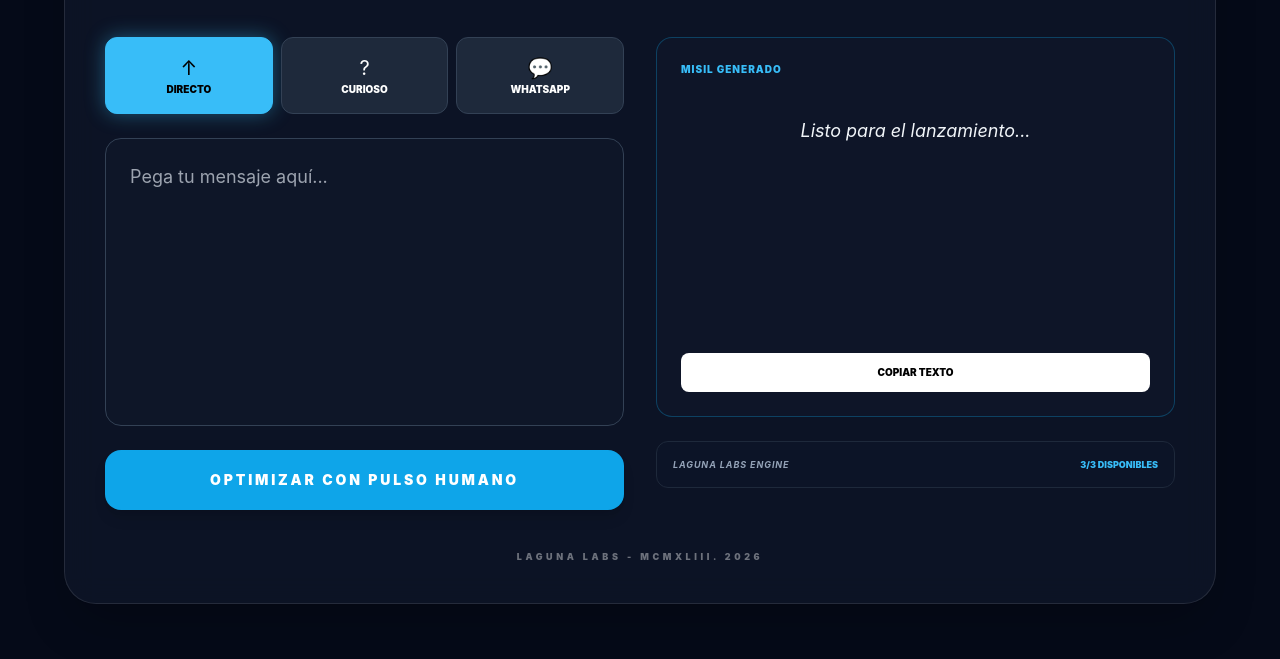
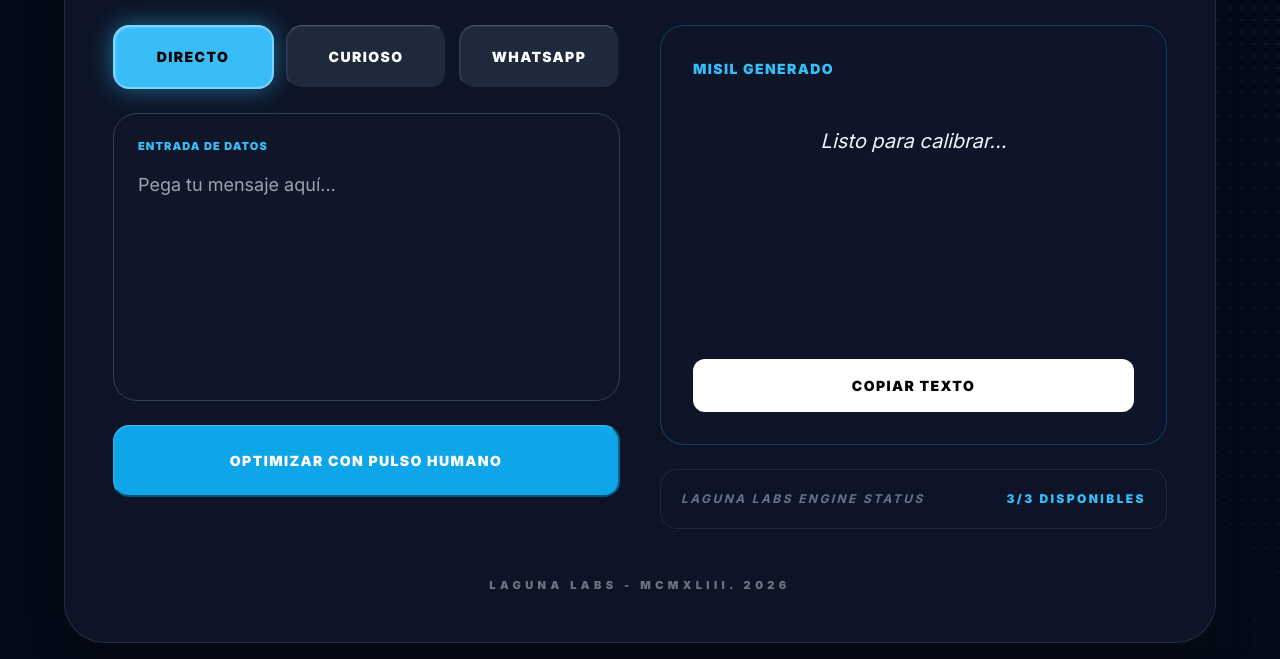
Before and after one commit to icgcreatividadtaller-PRO/unrobotized-pro, a website: page index.html in a window 1280 px wide. Shown: the part 154-813 px from the top of the page. Drawn offline with nearby package versions, Linux system fonts and the light colour scheme.

Commit message:
Update index.html

```diff
--- a/index.html
+++ b/index.html
@@ -6,82 +6,149 @@
     <title>UnRobotized PRO | Laguna Labs</title>
     <script src="https://cdn.tailwindcss.com"></script>
     <style>
-        body { background-color: #050a18; color: #ffffff; font-family: 'Inter', sans-serif; overflow-x: hidden; }
-        .glass-panel { background: rgba(15, 23, 42, 0.75); backdrop-filter: blur(15px); border: 1px solid rgba(255, 255, 255, 0.1); border-radius: 2rem; }
-        .btn-mode { background: #1e293b; border: 1px solid #334155; transition: 0.3s; }
-        .btn-mode.active { background: #38bdf8; color: #000; border-color: #38bdf8; box-shadow: 0 0 20px rgba(56, 189, 248, 0.4); }
+        @import url('https://fonts.googleapis.com/css2?family=Inter:wght@400;700;900&display=swap');
 
-        /* EL SATÉLITE PRO */
-        @keyframes orbit {
-            0% { transform: rotate(0deg) translateX(45px) rotate(0deg); }
-            100% { transform: rotate(360deg) translateX(45px) rotate(-360deg); }
+        body {
+            background-color: #050a18;
+            color: #ffffff;
+            font-family: 'Inter', sans-serif;
+            overflow-x: hidden;
+            position: relative;
         }
-        .sat-orbiter { display: none; position: absolute; top: 50%; left: 50%; width: 12px; height: 12px; background: #38bdf8; border-radius: 50%; box-shadow: 0 0 20px #38bdf8; animation: orbit 1s linear infinite; z-index: 50; }
-        .sat-center { display: none; position: absolute; top: 50%; left: 50%; transform: translate(-50%, -50%); width: 25px; height: 25px; background: rgba(56, 189, 248, 0.1); border-radius: 50%; filter: blur(5px); z-index: 40; }
+
+        /* EFECTO HALF-TONE DIAGONAL (Punto 2) */
+        body::before {
+            content: "";
+            position: fixed;
+            top: 0; left: 0; width: 100%; height: 100%;
+            background-image: radial-gradient(rgba(56, 189, 248, 0.15) 1.5px, transparent 1.5px);
+            background-size: 12px 12px;
+            mask-image: linear-gradient(225deg, rgba(0,0,0,1) 0%, rgba(0,0,0,0) 70%);
+            -webkit-mask-image: linear-gradient(225deg, rgba(0,0,0,1) 0%, rgba(0,0,0,0) 70%);
+            pointer-events: none;
+            z-index: -1;
+        }
+
+        .glass-panel {
+            background: rgba(15, 23, 42, 0.85);
+            backdrop-filter: blur(20px);
+            border: 1px solid rgba(255, 255, 255, 0.1);
+            border-radius: 2.5rem;
+        }
+
+        /* BEVEL & EMBOSS TIPO PHOTOSHOP (Punto 3) */
+        .btn-bevel {
+            background: #1e293b;
+            border-top: 1px solid rgba(255, 255, 255, 0.2);
+            border-left: 1px solid rgba(255, 255, 255, 0.1);
+            border-bottom: 2px solid rgba(0, 0, 0, 0.5);
+            border-right: 2px solid rgba(0, 0, 0, 0.4);
+            box-shadow: inset 1px 1px 0px rgba(255, 255, 255, 0.05);
+            transition: all 0.2s ease;
+        }
+        .btn-bevel:active {
+            border-top: 2px solid rgba(0, 0, 0, 0.5);
+            border-left: 2px solid rgba(0, 0, 0, 0.4);
+            border-bottom: 1px solid rgba(255, 255, 255, 0.1);
+            border-right: 1px solid rgba(255, 255, 255, 0.1);
+            transform: translateY(1px);
+        }
+        .btn-bevel.active {
+            background: #38bdf8;
+            color: #000;
+            border-color: #7dd3fc;
+            box-shadow: 0 0 25px rgba(56, 189, 248, 0.5), inset 1px 1px 2px rgba(255,255,255,0.5);
+        }
+
+        /* SATÉLITE ORBITANDO LENTAMENTE (Punto 3) */
+        @keyframes slow-orbit {
+            0% { transform: rotate(0deg) translateX(35px) rotate(0deg); }
+            100% { transform: rotate(360deg) translateX(35px) rotate(-360deg); }
+        }
+        .sat-loader {
+            display: none;
+            position: absolute;
+            top: 25px; left: 50%;
+            width: 24px; height: 24px;
+            animation: slow-orbit 3s linear infinite;
+            z-index: 100;
+        }
+
+        /* TAMAÑOS DE TEXTO CALIBRADOS (Punto 4) */
+        .text-action { font-size: 14px; font-weight: 900; letter-spacing: 0.1em; text-transform: uppercase; }
+        .text-engine { font-size: 12px; font-weight: 700; letter-spacing: 0.2em; text-transform: uppercase; }
+        .text-footer { font-size: 11px; font-weight: 900; letter-spacing: 0.4em; text-transform: uppercase; }
     </style>
 </head>
-<body class="min-h-screen flex items-center justify-center p-4 md:p-8">
+<body class="min-h-screen flex items-center justify-center p-4">
 
-    <div class="max-w-6xl w-full glass-panel p-6 md:p-10 shadow-2xl relative">
+    <div class="max-w-6xl w-full glass-panel p-8 md:p-12 shadow-2xl relative">
 
-        <div class="text-center mb-10">
-            <h1 class="text-3xl md:text-5xl font-black italic tracking-tighter mb-1 uppercase text-white">
-                UnRobotized <span class="text-sky-400">PRO</span>
-            </h1>
-            <p class="text-[9px] md:text-xs uppercase tracking-[0.2em] font-bold text-slate-400">
-                TRANSFORMA MENSAJES FRÍOS EN APERTURAS DE ALTO VALOR
-            </p>
+        <div class="flex flex-col items-center justify-center mb-10">
+            <div class="flex items-center gap-4 mb-2">
+                <svg width="40" height="40" viewBox="0 0 100 100" class="text-sky-400 fill-current">
+                    <path d="M75,30 L65,20 L45,40 L55,50 Z M40,55 L30,45 C25,50 22,55 20,62 C18,70 20,78 25,83 C30,88 38,90 46,88 C53,86 58,83 63,78 L53,68 Z M85,40 L75,30 M60,15 L50,5 M20,62 A35,35 0 0 0 10,75 M30,45 A35,35 0 0 0 17,35"/>
+                </svg>
+                <h1 class="text-4xl md:text-5xl font-black italic tracking-tighter text-white">
+                    UnRobotized <span class="text-sky-400">PRO</span>
+                </h1>
+            </div>
+            <p class="text-engine text-slate-400">Neural Humanizer Engine</p>
         </div>
 
-        <div class="grid grid-cols-1 lg:grid-cols-2 gap-8">
+        <div class="grid grid-cols-1 lg:grid-cols-2 gap-10">
 
             <div class="space-y-6">
-                <div class="flex gap-2">
-                    <button onclick="setMode('directo')" id="btn-directo" class="btn-mode active flex-1 py-4 rounded-xl flex flex-col items-center">
-                        <span class="text-xl">↑</span>
-                        <span class="text-[10px] font-black uppercase">Directo</span>
+                <div class="flex gap-3">
+                    <button onclick="setMode('directo')" id="btn-directo" class="btn-bevel active flex-1 py-5 rounded-2xl flex flex-col items-center text-action">
+                        <span>Directo</span>
                     </button>
-                    <button onclick="setMode('curioso')" id="btn-curioso" class="btn-mode flex-1 py-4 rounded-xl flex flex-col items-center">
-                        <span class="text-xl">?</span>
-                        <span class="text-[10px] font-black uppercase">Curioso</span>
+                    <button onclick="setMode('curioso')" id="btn-curioso" class="btn-bevel flex-1 py-5 rounded-2xl flex flex-col items-center text-action">
+                        <span>Curioso</span>
                     </button>
-                    <button onclick="setMode('whatsapp')" id="btn-whatsapp" class="btn-mode flex-1 py-4 rounded-xl flex flex-col items-center">
-                        <span class="text-xl">💬</span>
-                        <span class="text-[10px] font-black uppercase">WhatsApp</span>
+                    <button onclick="setMode('whatsapp')" id="btn-whatsapp" class="btn-bevel flex-1 py-5 rounded-2xl flex flex-col items-center text-action">
+                        <span>WhatsApp</span>
                     </button>
                 </div>
 
-                <div class="bg-slate-900/90 rounded-2xl border border-slate-700 p-6 h-64 md:h-72">
-                    <textarea id="inputText" class="w-full h-full bg-transparent outline-none resize-none text-base md:text-lg text-slate-200" placeholder="Pega tu mensaje aquí..."></textarea>
+                <div class="bg-slate-900/90 rounded-3xl border border-slate-700 p-6 h-72 shadow-inner">
+                    <label class="text-[11px] uppercase tracking-widest text-sky-400 font-black mb-4 block">Entrada de Datos</label>
+                    <textarea id="inputText" class="w-full h-48 bg-transparent outline-none resize-none text-lg text-slate-200" placeholder="Pega tu mensaje aquí..."></textarea>
                 </div>
 
-                <button onclick="checkAndExecute()" class="w-full py-5 bg-sky-500 text-white font-black rounded-2xl hover:bg-sky-400 transition-all uppercase tracking-[0.2em] shadow-lg text-sm">
+                <button onclick="checkAndExecute()" class="btn-bevel w-full py-6 bg-sky-500 text-white rounded-2xl text-action">
                     Optimizar con pulso humano
                 </button>
             </div>
 
             <div class="space-y-6 flex flex-col">
-                <div class="bg-slate-900/90 rounded-2xl border border-sky-500/30 p-6 min-h-[300px] md:min-h-[380px] flex flex-col relative overflow-hidden">
-                    <label class="text-[10px] uppercase tracking-widest text-sky-400 font-black mb-4 block">Misil Generado</label>
+                <div class="bg-slate-900/90 rounded-3xl border border-sky-500/30 p-8 min-h-[420px] flex flex-col relative overflow-hidden shadow-inner">
+                    <label class="text-action text-sky-400 mb-6 block">Misil Generado</label>
 
-                    <div class="sat-center" id="sat-center"></div>
-                    <div class="sat-orbiter" id="sat-orb"></div>
+                    <div id="sat-orb" class="sat-loader">
+                        <svg viewBox="0 0 100 100" class="text-sky-400 fill-current w-full h-full">
+                            <path d="M75,30 L65,20 L45,40 L55,50 Z M40,55 L30,45 M85,40 L75,30 M60,15 L50,5"/>
+                        </svg>
+                    </div>
 
                     <div class="flex-1 flex items-start justify-center text-center italic text-slate-100 overflow-y-auto">
-                        <p id="outputText" class="text-base md:text-lg leading-relaxed py-6 px-2">Listo para el lanzamiento...</p>
+                        <p id="outputText" class="text-lg md:text-xl leading-relaxed py-6">Listo para calibrar...</p>
                     </div>
-                    <button onclick="copyText()" class="mt-4 bg-white text-black py-3 rounded-lg font-black text-[10px] uppercase hover:bg-sky-400 transition-all">Copiar Texto</button>
+
+                    <button onclick="copyText()" class="mt-6 bg-white text-black py-4 rounded-xl text-action hover:bg-sky-400 transition-all">
+                        Copiar Texto
+                    </button>
                 </div>
 
-                <div class="bg-slate-900/50 rounded-xl border border-slate-800 p-4 flex justify-between items-center">
-                    <span class="text-[9px] uppercase tracking-widest text-slate-400 font-bold italic">Laguna Labs Engine</span>
-                    <span id="mission-count" class="text-[9px] font-black text-sky-400">3/3 DISPONIBLES</span>
+                <div class="bg-slate-900/50 rounded-2xl border border-slate-800 p-5 flex justify-between items-center">
+                    <span class="text-engine text-slate-500 italic">Laguna Labs Engine Status</span>
+                    <span id="mission-count" class="text-engine text-sky-400 font-black">3/3 DISPONIBLES</span>
                 </div>
             </div>
         </div>
 
-        <footer class="mt-10 text-center">
-            <p class="text-[9px] tracking-[0.4em] opacity-40 font-black uppercase text-white">LAGUNA LABS - MCMXLIII. 2026</p>
+        <footer class="mt-12 text-center">
+            <p class="text-footer opacity-40 text-white">LAGUNA LABS - MCMXLIII. 2026</p>
         </footer>
     </div>
 
@@ -92,7 +159,7 @@
 
         function setMode(mode) {
             currentMode = mode;
-            document.querySelectorAll('.btn-mode').forEach(b => b.classList.remove('active'));
+            document.querySelectorAll('.btn-bevel').forEach(b => b.classList.remove('active'));
             document.getElementById(`btn-${mode}`).classList.add('active');
         }
 
@@ -100,10 +167,8 @@
             const text = document.getElementById('inputText').value;
             if(!text) return;
 
-            // LANZAR SATÉLITE
-            document.getElementById('sat-center').style.display = 'block';
             document.getElementById('sat-orb').style.display = 'block';
-            document.getElementById('outputText').innerText = "CALIBRANDO MISIL...";
+            document.getElementById('outputText').innerText = "CALIBRANDO DESDE EL SATÉLITE...";
 
             try {
                 const res = await fetch('/api/optimize', {
@@ -112,9 +177,6 @@
                     headers: {'Content-Type': 'application/json'}
                 });
                 const result = await res.json();
-
-                // APAGAR SATÉLITE
-                document.getElementById('sat-center').style.display = 'none';
                 document.getElementById('sat-orb').style.display = 'none';
 
                 if (result.humanizedText) {
@@ -123,10 +185,9 @@
                     localStorage.setItem('unrobotized_misiones', missionsLeft);
                     document.getElementById('mission-count').innerText = `${missionsLeft}/3 DISPONIBLES`;
                 } else {
-                    document.getElementById('outputText').innerText = "ERROR NEURAL: " + (result.error || "Fallo en el salto.");
+                    document.getElementById('outputText').innerText = "ERROR: " + (result.error || "Fallo neural.");
                 }
             } catch (error) {
-                document.getElementById('sat-center').style.display = 'none';
                 document.getElementById('sat-orb').style.display = 'none';
                 document.getElementById('outputText').innerText = "ERROR DE CONEXIÓN.";
             }
```
